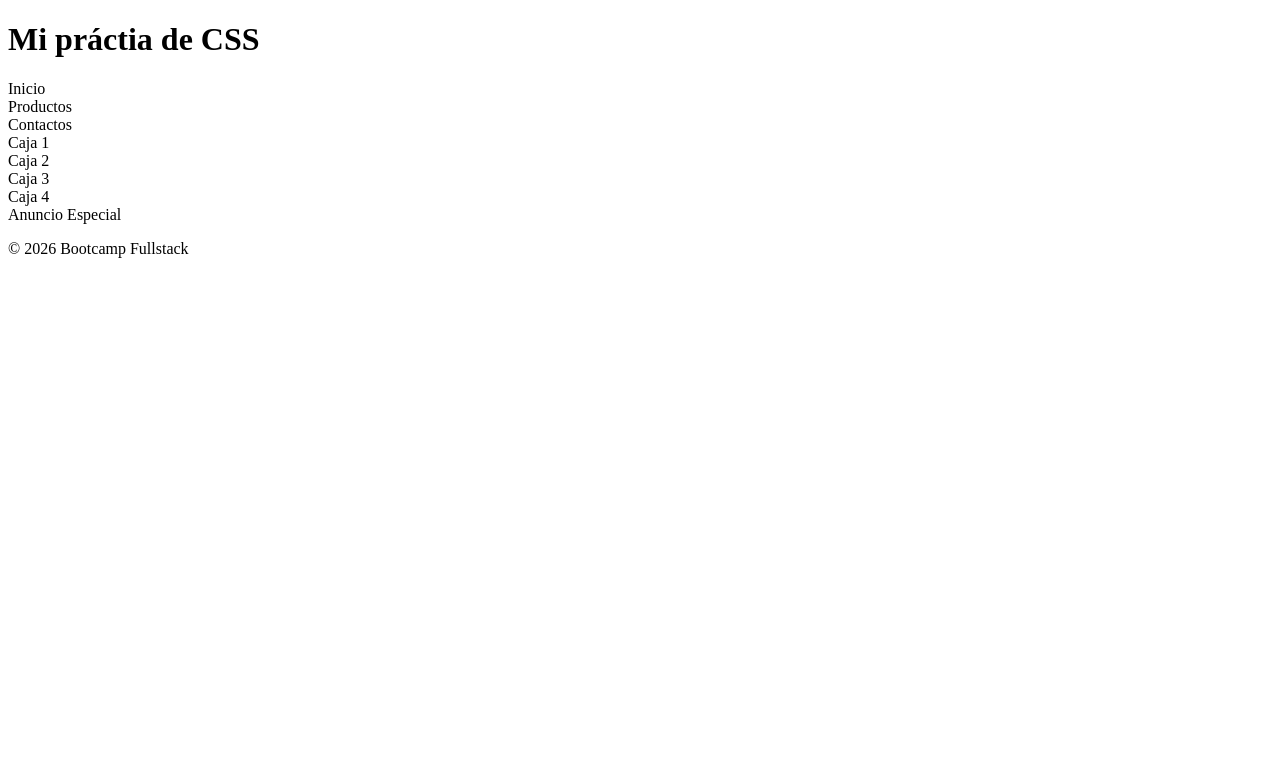
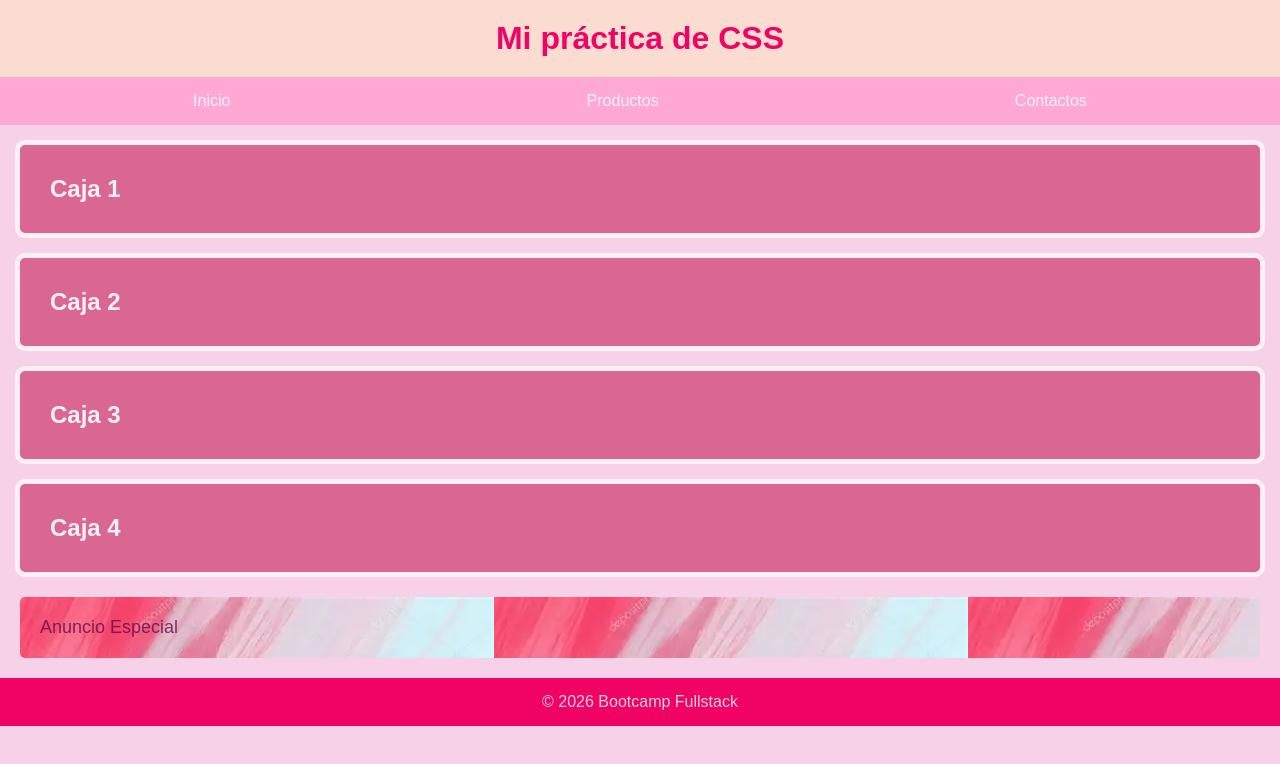
Before and after one commit to Aroa-coder/serprofes, a plain HTML site: page 20260422/index.html in a window 1280 px wide. Drawn offline with Linux system fonts and the light colour scheme.

Commit message:
agregando estilos css

```diff
--- a/20260422/index.html
+++ b/20260422/index.html
@@ -5,12 +5,13 @@
     <meta charset="UTF-8">
     <meta name="viewport" content="width=device-width, initial-scale=1.0">
     <title>Mi empresa</title>
+    <link rel="stylesheet" href="style.css">
 </head>
 
 <body>
 
     <header>
-        <h1>Mi práctia de CSS</h1>
+        <h1>Mi práctica de CSS</h1>
     </header>
 
     <nav>
--- /dev/null
+++ b/20260422/style.css
@@ -0,0 +1,82 @@
+/* 1.RESETEO BÁSICO */
+/*  */
+* {
+    margin: 0;
+    padding: 0;
+    /* Hace que el taqmaño de las cajas sea
+    predecible */
+    box-sizing: border-box;
+}
+
+body {
+    background-color: rgba(228, 112, 183, 0.322);
+    font-family: Arial, Helvetica, sans-serif;
+}
+
+/* 2. PINTADO DE ZONAS PRINCIPALES */
+header {
+    /* blackground color = color de fondo*/
+    background-color: rgba(255, 228, 196, 0.616);
+    /* Color = color de fuente */
+    color: rgb(241, 3, 102);
+    /* text-align = centra el texto */
+    text-align: center;
+    /* PADDING = Espacio hacia dentro de la caja */
+    padding: 20px;
+}
+
+footer {
+    background-color: rgb(241, 3, 102);
+    color: rgb(226, 209, 223);
+    text-align: center;
+    padding: 15px;
+    /* MARGIN = Espacio hacia afuera de la caja (Lo empuja hacia abajo */
+    margin-top: 20px;
+
+}
+
+/* 3. MODELO DE LA CAJA */
+
+.caja {
+    background-color: rgb(218, 103, 147);
+    color: rgb(255, 240, 246);
+    font-size: 24px;
+    /* font-weight: bold = negrita */
+    font-weight: bold;
+
+    /* Damos formato a la caja */
+    padding: 30px;
+    /* Formato del borde de la caja */
+    margin: 15px;
+    /* Separa esta caja de las otras */
+    border-radius: 10px;
+    /* Redondeo de las esquinas */
+ border: 5px solid;
+    /* 1. Engorda la caja hacia dentro */
+}
+
+.caja:hover {
+    background-image: url(fondo-acuarela-tira-rosa_614318-142.avif); /* nuevo color al pasar el cursor */
+}
+.anuncio{
+background-image: url(OIP.webp);
+background-color: rgb(250, 231, 242);
+color: rgba(99, 6, 66, 0.767);
+font-size: 18px;
+padding: 20px;
+margin: 20px;
+border: 3px;
+border-radius: 5px;
+
+
+}
+
+nav {
+    background-color: rgb(255, 168, 211);
+    color: rgb(255, 240, 251);
+    padding: 15px;
+    /* Activar flexbox */
+    display: flex;
+    justify-content: space-around;
+    align-items: center;
+}
```
Also changed, not shown: 20260422/OIP.webp (added), 20260422/anuncio.webp (added), 20260422/fondo-acuarela-tira-rosa_614318-142.avif (added).
